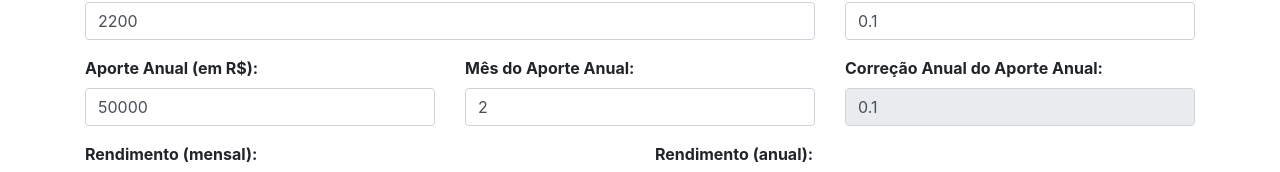
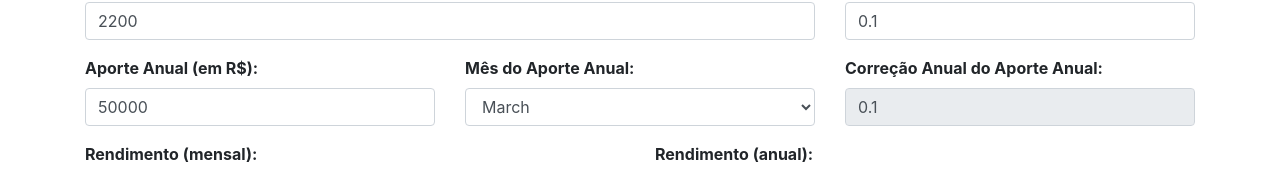
Before and after one commit to marco-carvalho/calculadora-juros-compostos, a Vue app: page / in a window 1280 px wide. Shown: the part 197-369 px from the top of the page. Built offline with nearby package versions, Linux system fonts and the light colour scheme.

Commit message:
replace income month from input to select/option

```diff
--- a/src/App.vue
+++ b/src/App.vue
@@ -18,7 +18,8 @@
       input.form-control(v-model.number="aporteAnual" type="number" placeholder="ex: 100000")
     .col-lg-4.mb-3
       label.font-weight-bold Mês do Aporte Anual:
-      input.form-control(v-model.number="mesAporteAnual" type="number" placeholder="ex: 2" min="1" max="12")
+      select.form-control(v-model.number="mesAporteAnual")
+        option(v-for="(i, index) in Array.apply(0, Array(12)).map((_,i) => $moment().month(i).format('MMMM'))" :value="index") {{i}}
     .col-lg-4.mb-3
       label.font-weight-bold Correção Anual do Aporte Anual:
       input.form-control(v-model.number="correcaoAnualAporteAnual" type="number" placeholder="ex: 0.1" disabled)
@@ -97,7 +98,7 @@ export default {
           ? 1
           : (1+this.correcaoAnualAporteMensal)
         );
-        posicao.aporteAnual = this.$moment(posicao.data).month()+1 === this.mesAporteAnual
+        posicao.aporteAnual = this.$moment(posicao.data).month() === this.mesAporteAnual
           ? this.aporteAnual
           : 0.00;
         posicoes.push(posicao);
```
